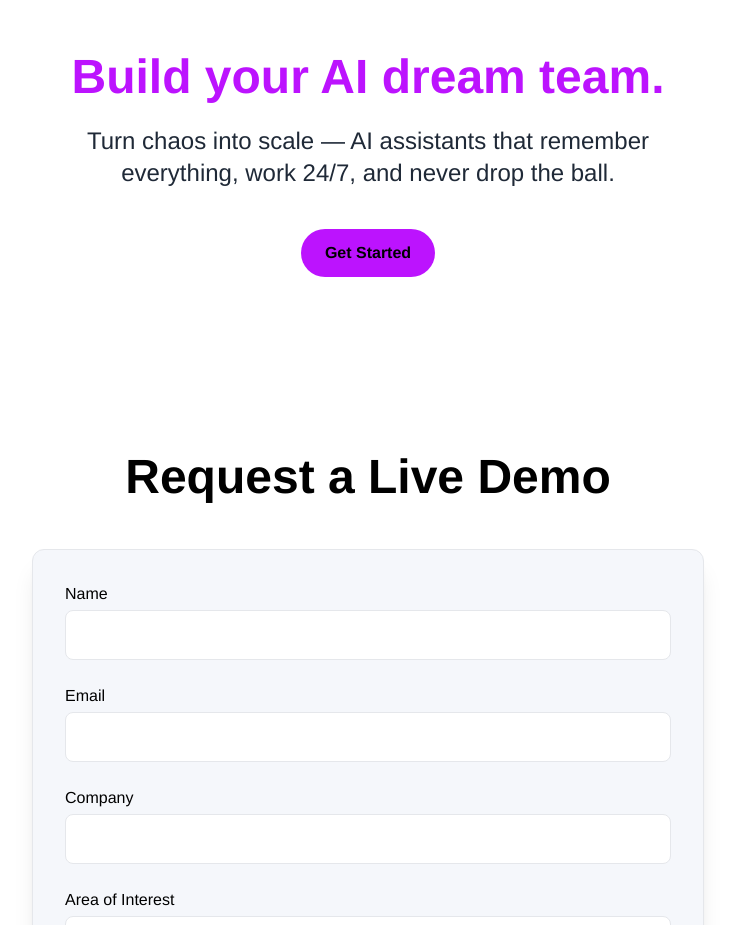
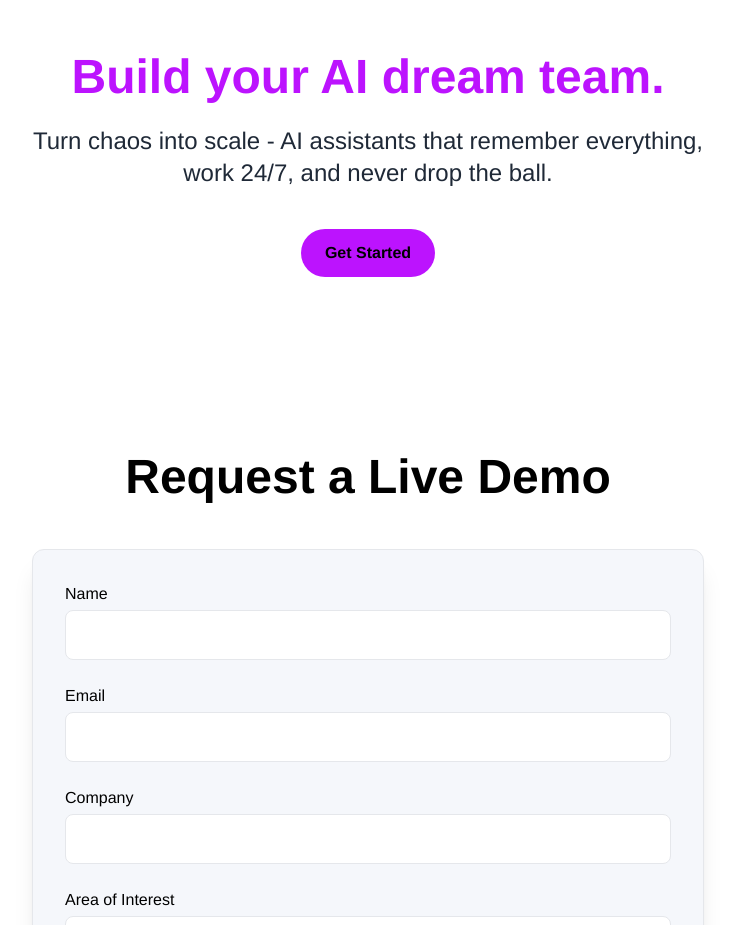
Before and after one commit to Kalcho8233/OmniNexAIWebsite, a Next.js app: page / in a window 1280 px wide. Shown: the part 4120-5045 px from the top of the page, without its empty margins (272-1007 px from the left). Built offline with nearby package versions, Linux system fonts and the light colour scheme.

Commit message:
Update FinalCTA.jsx

```diff
--- a/components/FinalCTA.jsx
+++ b/components/FinalCTA.jsx
@@ -21,7 +21,7 @@ export default function FinalCTA() {
         transition={{ delay: 0.2, duration: 0.6 }}
         viewport={{ once: true }}
       >
-        Turn chaos into scale — AI assistants that remember everything, work 24/7, and never drop the ball.
+        Turn chaos into scale - AI assistants that remember everything, work 24/7, and never drop the ball.
       </motion.p>
 
       <motion.div
```
